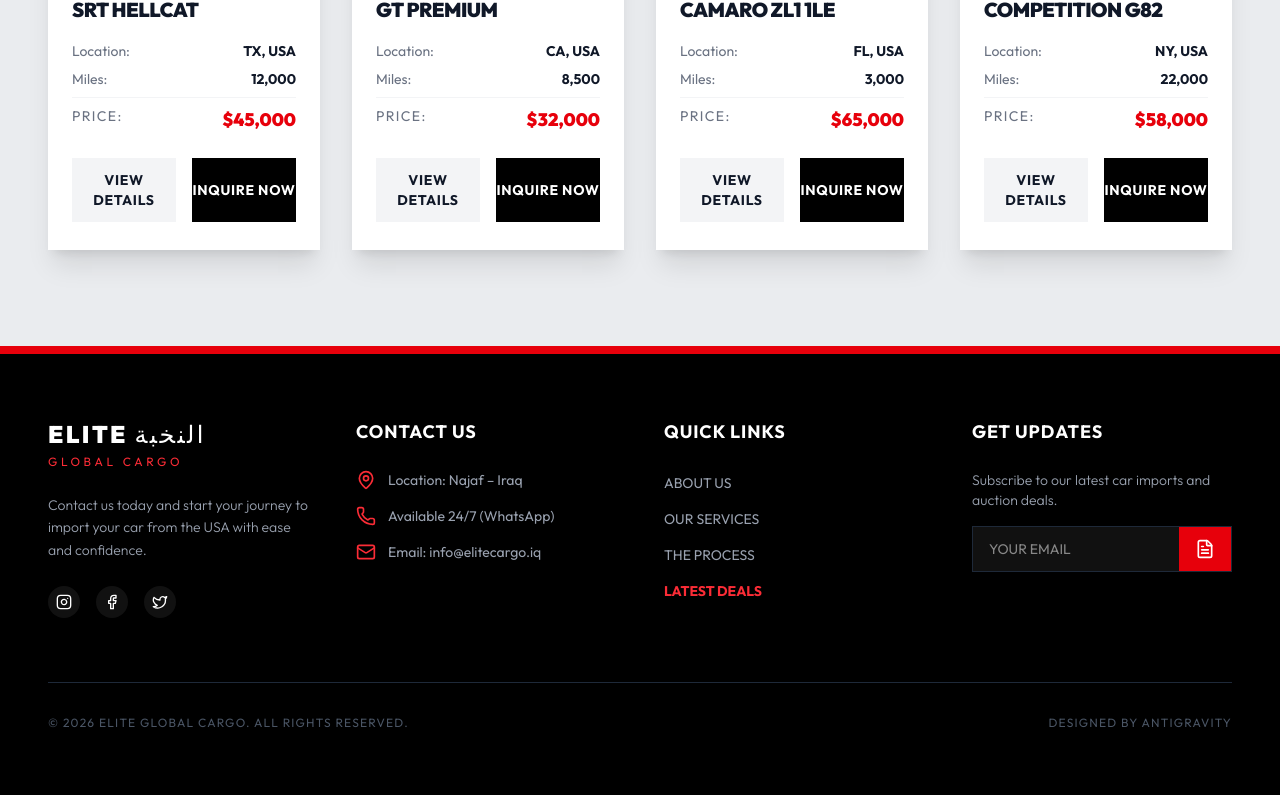
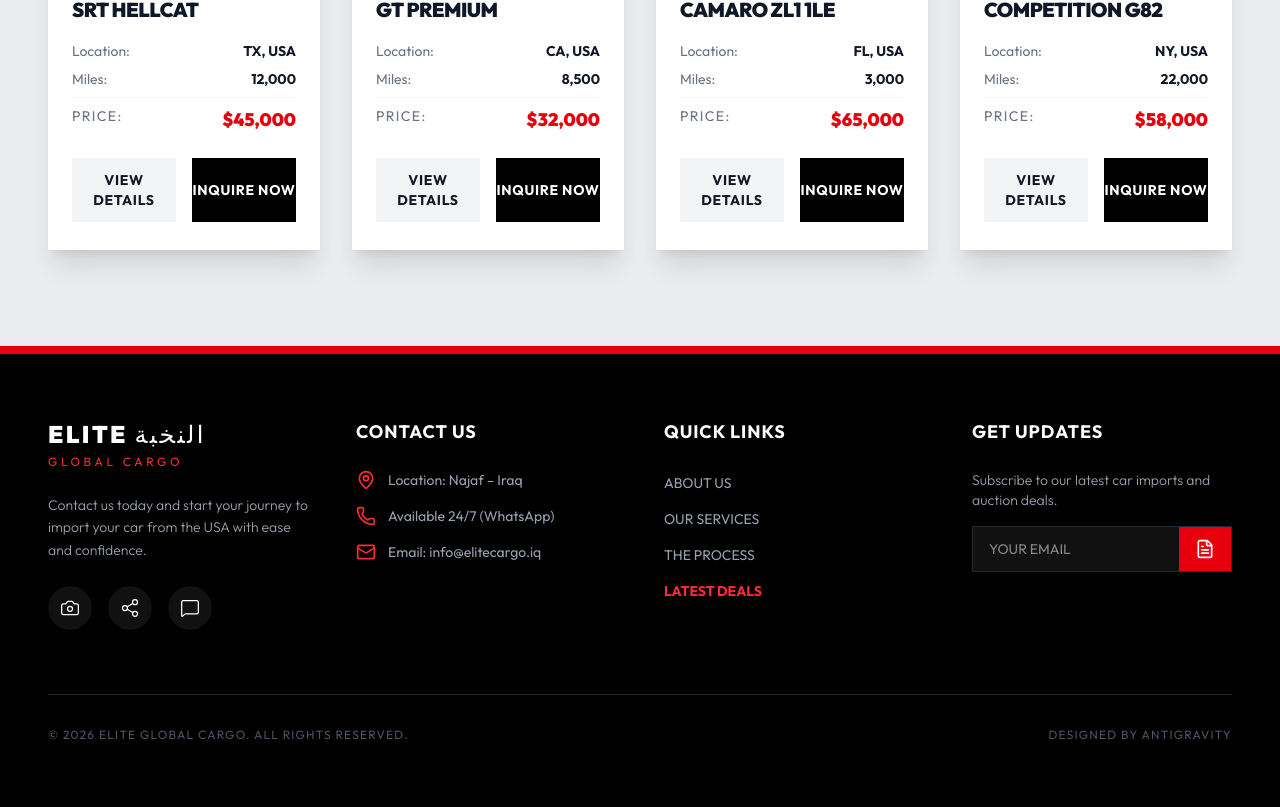
Before and after one commit to OnyxWebJo/elite, a Next.js app: page /en/offers in a window 1280 px wide. Shown: the part 838-1645 px from the top of the page. Built offline with nearby package versions, Linux system fonts and the light colour scheme.

Commit message:
fix: resolve bootstrap build and footer icon errors

```diff
--- a/src/app/[lang]/offers/page.tsx
+++ b/src/app/[lang]/offers/page.tsx
@@ -38,7 +38,7 @@ export default async function OffersPage({ params }: { params: Promise<{ lang: '
         <OffersGrid dict={dict} CARS={CARS} />
       </section>
 
-      <Footer dict={dict.footer} />
+      <Footer lang={lang} dict={dict.footer} />
     </main>
   );
 }
--- a/src/app/[lang]/page.tsx
+++ b/src/app/[lang]/page.tsx
@@ -27,7 +27,7 @@ export default async function Home({ params }: { params: Promise<{ lang: 'en' |
       <WhyChooseUs dict={dict.whyChooseUs} />
       <PartnerMarquee dict={dict} />
       <ContactSection dict={dict} />
-      <Footer dict={dict.footer} />
+      <Footer lang={lang} dict={dict.footer} />
     </main>
   );
 }
--- a/src/components/Footer.tsx
+++ b/src/components/Footer.tsx
@@ -1,16 +1,18 @@
 "use client";
 
-import { MapPin, Phone, Mail, FileText, Instagram, Facebook, Twitter } from "lucide-react";
+import { MapPin, Phone, Mail, FileText, Camera, Share2, MessageSquare } from "lucide-react";
 import Link from "next/link";
 
-export default function Footer({ dict }: { dict: any }) {
+export default function Footer({ lang, dict }: { lang?: string, dict: any }) {
+  const currentLang = lang || 'en';
+
   return (
     <footer className="bg-black text-white py-16 px-6 lg:px-12 border-t-8 border-red-600">
       <div className="max-w-7xl mx-auto grid grid-cols-1 sm:grid-cols-2 lg:grid-cols-4 gap-12 text-center sm:text-left">
 
         {/* Brand */}
         <div>
-          <Link href="/" className="flex flex-col group mb-6 inline-flex">
+          <Link href={`/${currentLang}`} className="flex flex-col group mb-6 inline-flex">
             <span className="text-2xl font-black tracking-widest text-white uppercase group-hover:text-red-500 transition-colors">
               ELITE <span className="font-light">النخبة</span>
             </span>
@@ -22,14 +24,14 @@ export default function Footer({ dict }: { dict: any }) {
             {dict.brandDesc}
           </p>
           <div className="flex justify-center sm:justify-start gap-4">
-            <a href="#" className="p-2 bg-[#111] hover:bg-red-600 transition-colors rounded-full">
-              <Instagram className="w-4 h-4" />
+            <a href="#" className="p-3 bg-[#111] hover:bg-red-600 transition-colors rounded-full group">
+              <Camera className="w-5 h-5 group-hover:scale-110 transition-transform" strokeWidth={1.5} />
             </a>
-            <a href="#" className="p-2 bg-[#111] hover:bg-red-600 transition-colors rounded-full">
-              <Facebook className="w-4 h-4" />
+            <a href="#" className="p-3 bg-[#111] hover:bg-red-600 transition-colors rounded-full group">
+              <Share2 className="w-5 h-5 group-hover:scale-110 transition-transform" strokeWidth={1.5} />
             </a>
-            <a href="#" className="p-2 bg-[#111] hover:bg-red-600 transition-colors rounded-full">
-              <Twitter className="w-4 h-4" />
+            <a href="#" className="p-3 bg-[#111] hover:bg-red-600 transition-colors rounded-full group">
+              <MessageSquare className="w-5 h-5 group-hover:scale-110 transition-transform" strokeWidth={1.5} />
             </a>
           </div>
         </div>
@@ -57,10 +59,10 @@ export default function Footer({ dict }: { dict: any }) {
         <div>
           <h4 className="text-lg font-bold uppercase mb-6 tracking-wider">{dict.quickLinks}</h4>
           <ul className="space-y-3">
-            <li><Link href="#about" className="text-gray-400 text-sm hover:text-red-500 transition-colors uppercase">About Us</Link></li>
-            <li><Link href="#services" className="text-gray-400 text-sm hover:text-red-500 transition-colors uppercase">Our Services</Link></li>
-            <li><Link href="#process" className="text-gray-400 text-sm hover:text-red-500 transition-colors uppercase">The Process</Link></li>
-            <li><Link href="/offers" className="text-gray-400 text-sm hover:text-red-500 transition-colors uppercase font-bold text-red-500">Latest Deals</Link></li>
+            <li><Link href={`/${currentLang}#about`} className="text-gray-400 text-sm hover:text-red-500 transition-colors uppercase">About Us</Link></li>
+            <li><Link href={`/${currentLang}#services`} className="text-gray-400 text-sm hover:text-red-500 transition-colors uppercase">Our Services</Link></li>
+            <li><Link href={`/${currentLang}#process`} className="text-gray-400 text-sm hover:text-red-500 transition-colors uppercase">The Process</Link></li>
+            <li><Link href={`/${currentLang}/offers`} className="text-gray-400 text-sm hover:text-red-500 transition-colors uppercase font-bold text-red-500">Latest Deals</Link></li>
           </ul>
         </div>
 
```
